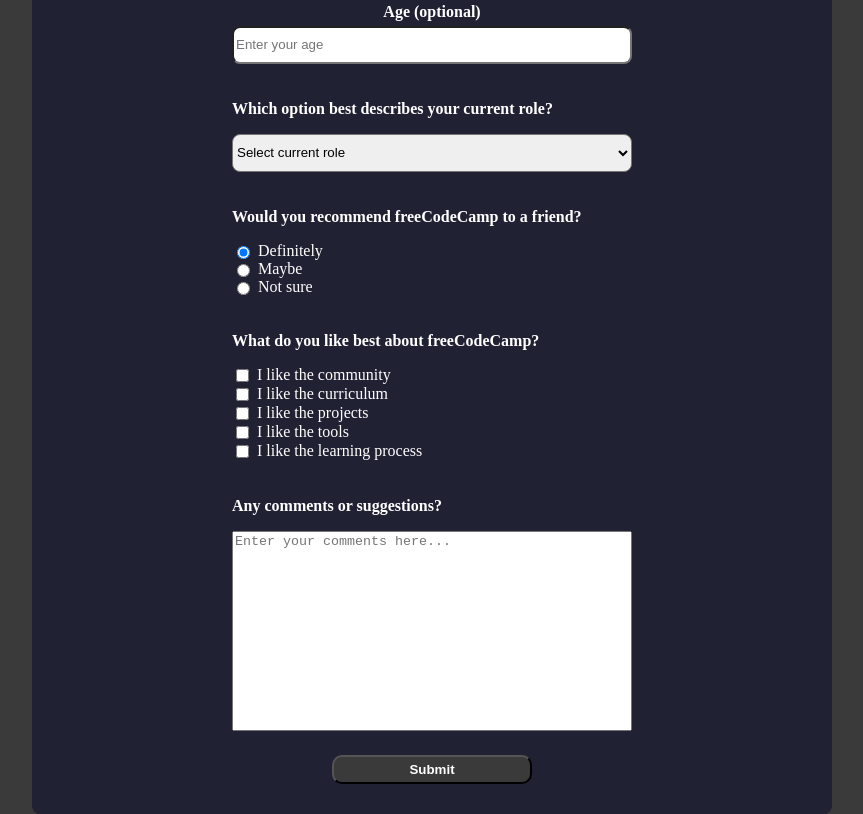
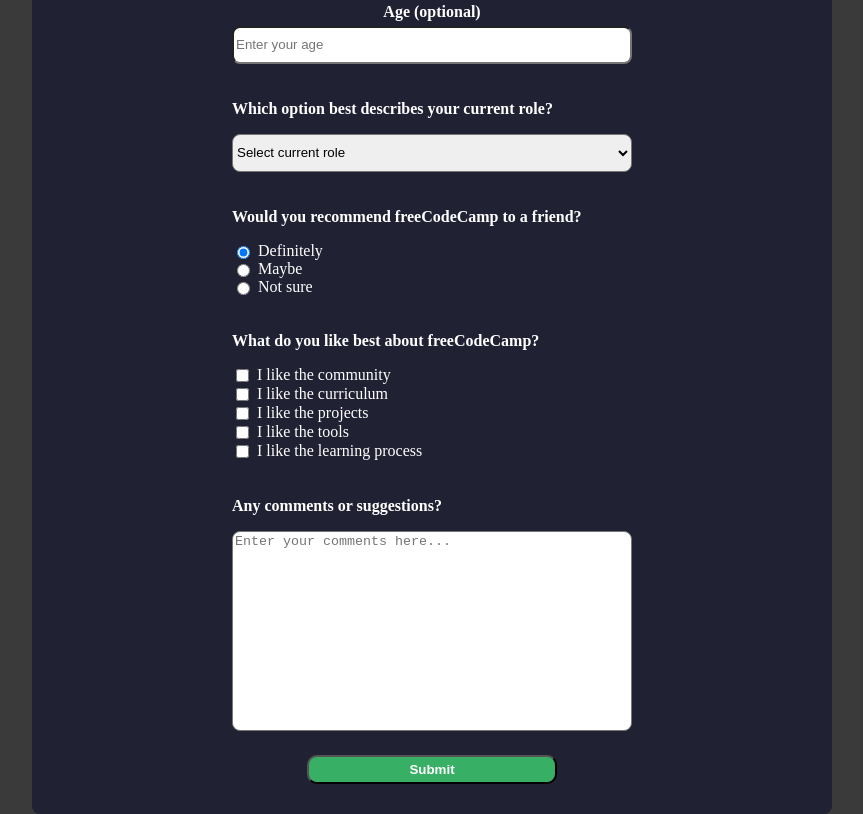
Before and after one commit to Mirzo001/PhilipMirzoTrialProject, a plain HTML site: page index.html in a window 1280 px wide. Shown: the part 303-1117 px from the top of the page, without its empty margins (208-1071 px from the left). Drawn offline with Linux system fonts and the light colour scheme.

Commit message:
Philip commit this

```diff
--- a/styles.css
+++ b/styles.css
@@ -16,8 +16,6 @@
     background-attachment: fixed;
     background-size: cover;
   }
-
-
 
   .container {
     display: flex;
@@ -83,6 +81,7 @@
     width: 100%;
     height: 200px;
     resize: none;
+    border-radius: 8px;
   }
 
 
@@ -101,9 +100,9 @@
   }
 
   #submit {
-    width: 200px;
+    width: 250px;
     color: white;
-    background-color: #3a3a3a;
+    background-color:#37af65;
     font-weight: bold;
     border-radius: 10px;
     padding: 5px;
```
